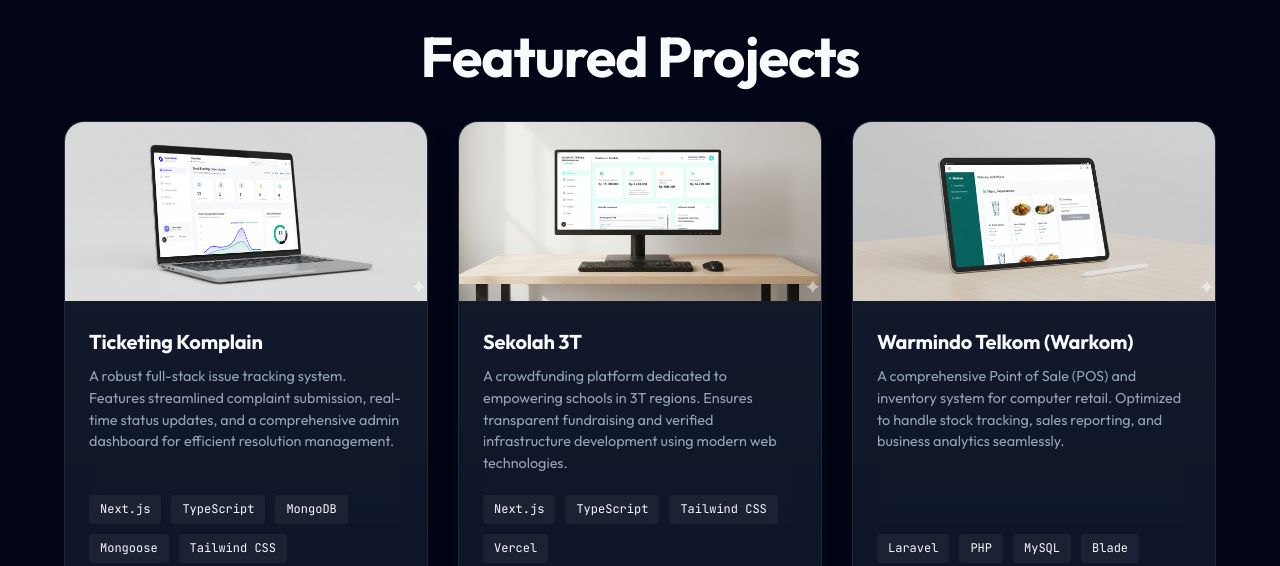
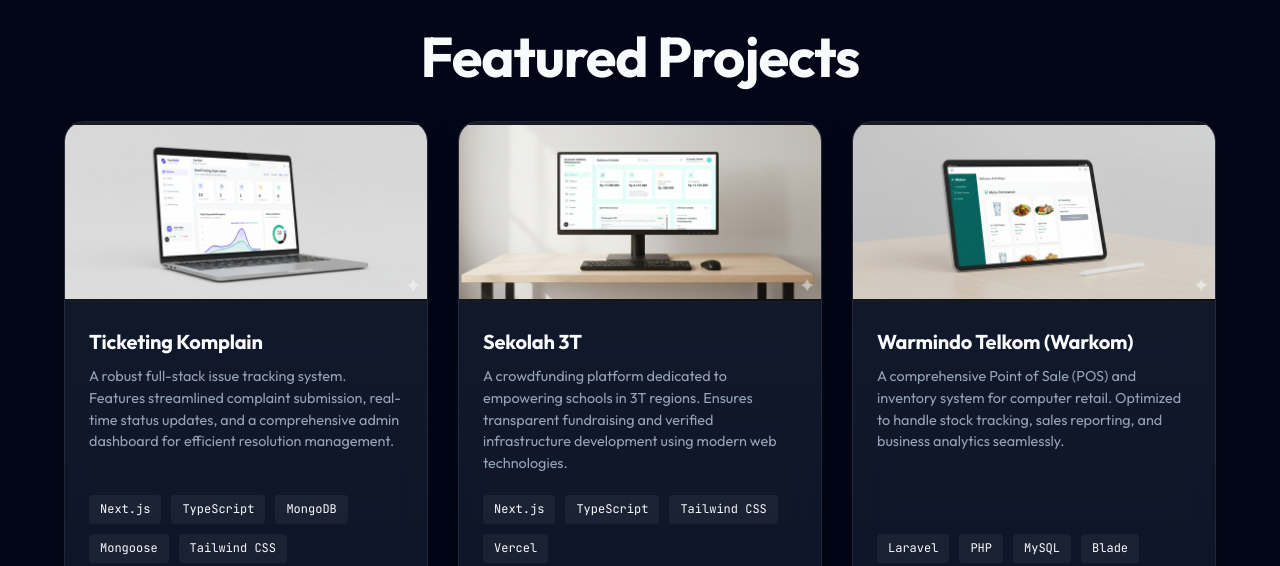
Before and after one commit to RismaMerlinda/Portofolio, a plain HTML site: page index.html in a window 1280 px wide. Shown: the part 3820-4386 px from the top of the page. Drawn offline with Linux system fonts and the light colour scheme; no server answers.

Commit message:
Remove all image zoom and cropping, set object-fit to contain

```diff
--- a/assets/css/style.css
+++ b/assets/css/style.css
@@ -1272,14 +1272,15 @@
 .project-image img {
     width: 100%;
     height: 100%;
-    object-fit: cover;
+    object-fit: contain;
+    /* Show the full image without cropping/zooming */
     object-position: center;
-    transition: transform 0.6s cubic-bezier(0.4, 0, 0.2, 1);
+    transition: all 0.4s ease;
 }
 
 .project-card:hover .project-image img {
-    transform: scale(1.05);
-    /* Subtle, premium zoom on hover */
+    transform: none;
+    /* Disabling zoom completely as requested */
 }
 
 .placeholder-project {
```
